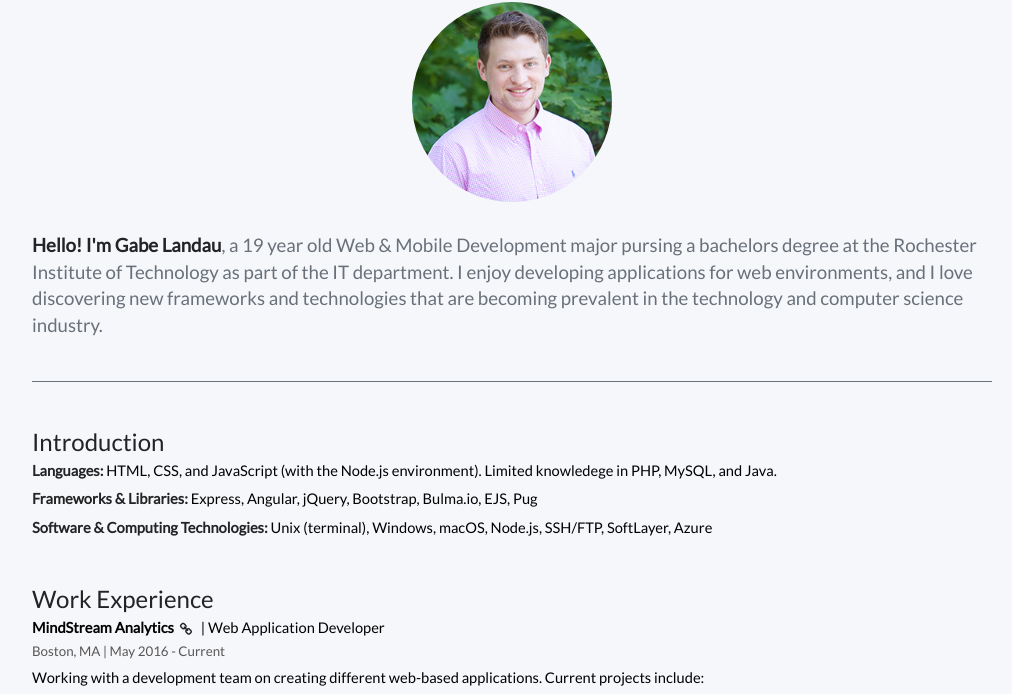
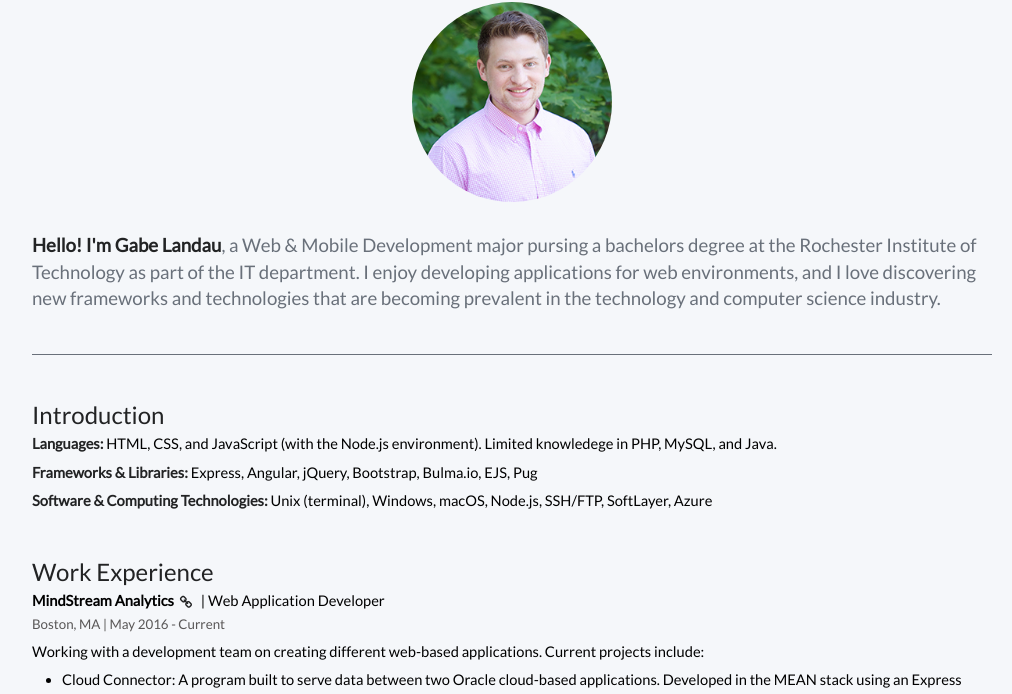
Before and after one commit to gabelandau/gabelandau, a plain HTML site: page index.html in a window 1280 px wide. Shown: the part 58-752 px from the top of the page, without its empty margins (128-1140 px from the left). Drawn offline with Linux system fonts and the light colour scheme.

Commit message:
Removed age from intro

```diff
--- a/index.html
+++ b/index.html
@@ -19,7 +19,7 @@
     <div class="container">
         <span class="profile">
             <img src="./assets/img/profile.jpg" width="200"/>
-            <p><strong>Hello! I'm Gabe Landau</strong>, a 19 year old Web &amp; Mobile Development major pursing a bachelors degree at the Rochester Institute of Technology as part of the IT department. I enjoy developing applications for web environments, and I love discovering new frameworks and technologies that are becoming prevalent in the technology and computer science industry.</p>
+            <p><strong>Hello! I'm Gabe Landau</strong>, a Web &amp; Mobile Development major pursing a bachelors degree at the Rochester Institute of Technology as part of the IT department. I enjoy developing applications for web environments, and I love discovering new frameworks and technologies that are becoming prevalent in the technology and computer science industry.</p>
         </span>
 
         <hr />
```
